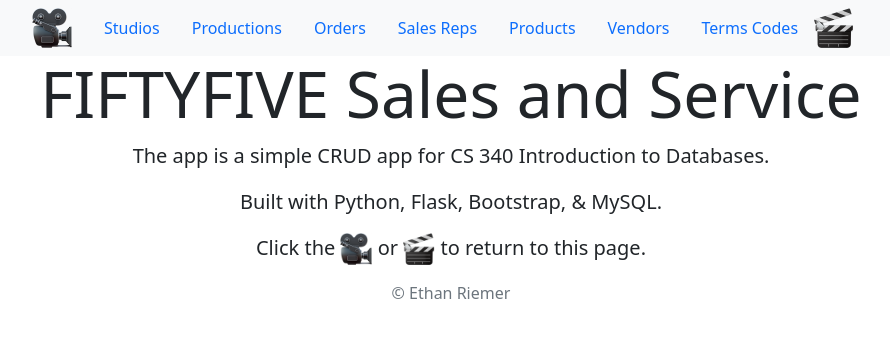
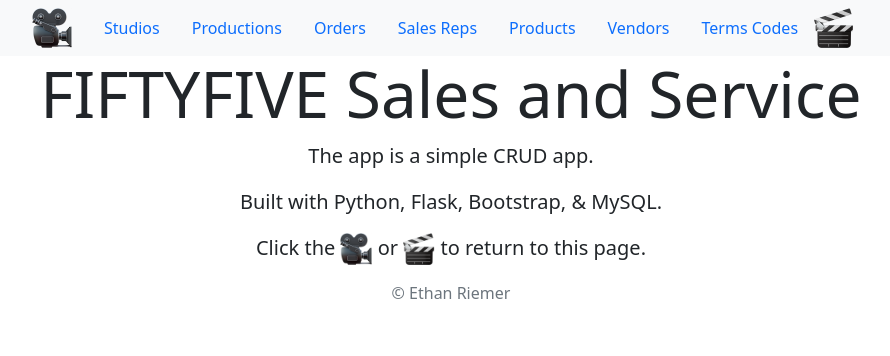
Before and after one commit to riemeeth/filmproductiondb, a Flask app: page / in a window 1280 px wide. Shown: the top 356 px of the page, without its empty margins (189-1079 px from the left). Run offline with Flask 2, Linux system fonts and the light colour scheme.

Commit message:
Update index.j2

```diff
--- a/templates/index.j2
+++ b/templates/index.j2
@@ -6,7 +6,7 @@
   <h1 class="display-3">FIFTYFIVE Sales and Service</h1>
 
   <p class="lead">
-    The app is a simple CRUD app for CS 340 Introduction to Databases.
+    The app is a simple CRUD app.
   </p>
   <p class="lead">
     Built with Python, Flask, Bootstrap, & MySQL.
```
